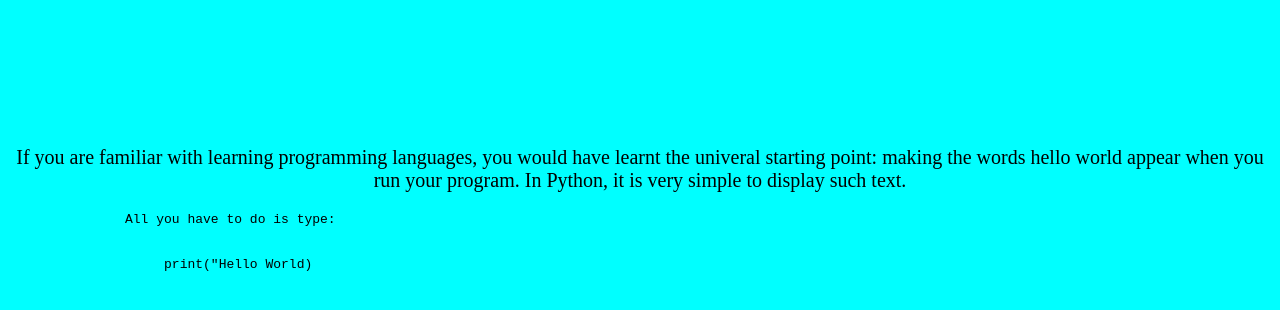
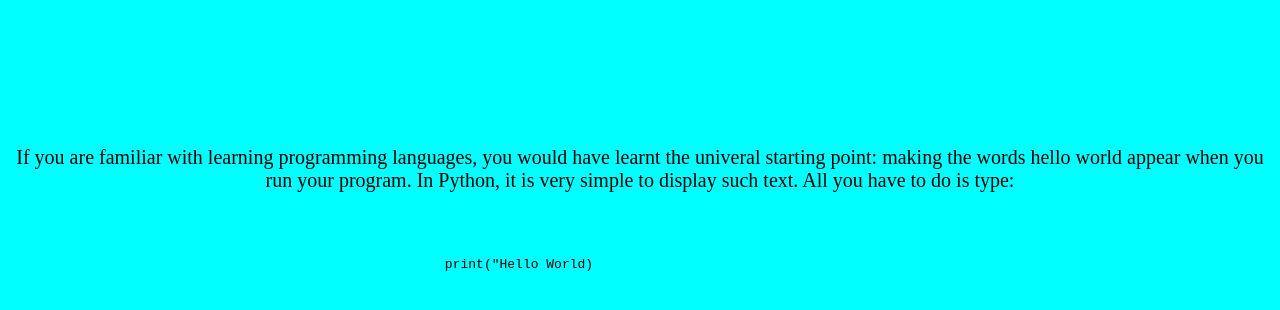
Before and after one commit to minoizee/minoizee.github.io, a plain HTML site: page learn python (print).html in a window 1280 px wide. Shown: the part 66-376 px from the top of the page. Drawn offline with Linux system fonts and the light colour scheme.

Commit message:
Update learn python (print).html

```diff
--- a/learn python (print).html
+++ b/learn python (print).html
@@ -42,15 +42,15 @@ h1 {
 <p>
 
 If you are familiar with learning programming languages, you would have learnt the univeral starting point:
-making the words hello world appear when you run your program. In Python, it is very simple to display such text.
+making the words hello world appear when you run your program. In Python, it is very simple to display such text. All you have to do is type:
 
 </p>
 
 <pre>
-               All you have to do is type:
 
 
-                    print("Hello World)
+
+                                                        print("Hello World)
 </pre>
 
 </body>
```
